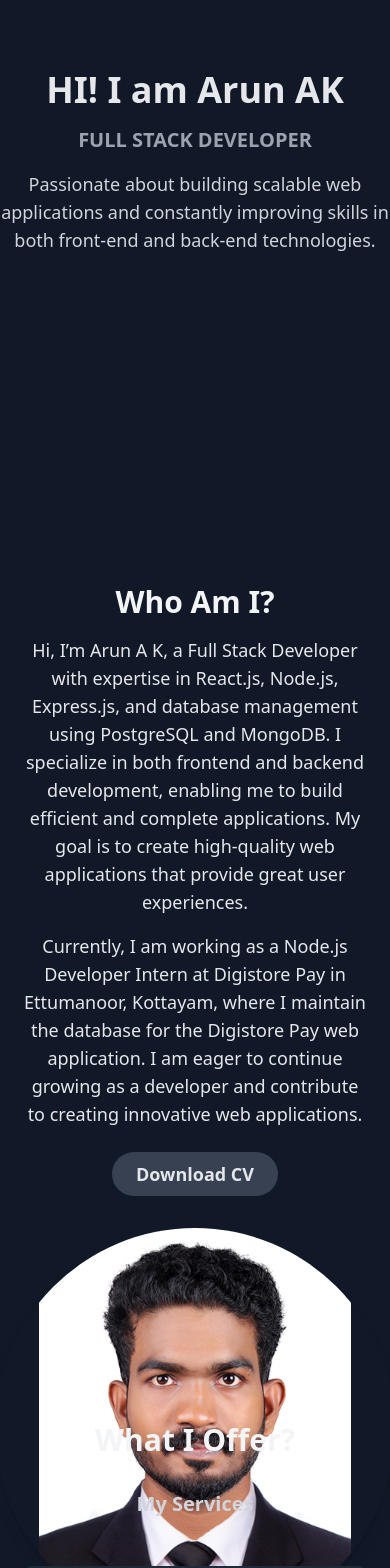
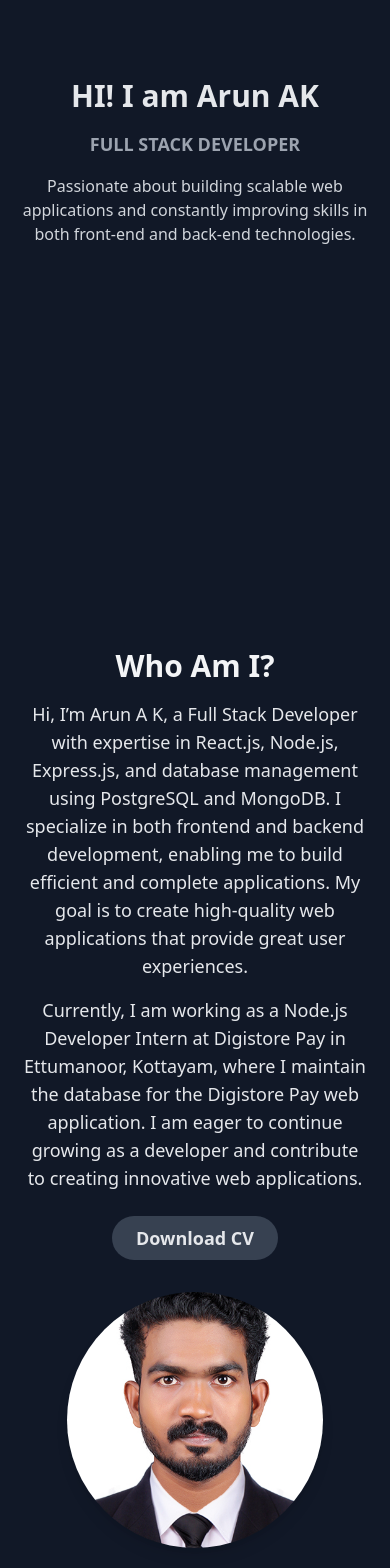
Before and after one commit to arun-ak-07/myPortfolio, a React (Create React App) app: page / in a window 390 px wide. Shown: the part 260-1828 px from the top of the page. Built offline with nearby package versions, Linux system fonts and the light colour scheme.

Commit message:
padding adjusted

```diff
--- a/src/components/About.jsx
+++ b/src/components/About.jsx
@@ -1,32 +1,40 @@
 import React from 'react';
-import arun from '../assets/arun.jpg'
+import arun from '../assets/arun.jpg';
 
 const About = () => {
     return (
-        <section id="about" className="w-full  h-screen bg-gray-900 text-gray-200 flex justify-center">
-            <div className="container mx-auto flex flex-col md:flex-row items-center space-y-8 md:space-y-0">
-                {/* Left Component: Description */}
-                <div className="md:w-1/2 text-center md:text-left px-6">
+        <section
+            id="about"
+            className="w-full h-auto md:h-screen bg-gray-900 text-gray-200 flex justify-center items-center py-16 md:py-0"
+        >
+            <div className="container mx-auto flex flex-col md:flex-row items-center space-y-8 md:space-y-0 px-6">
+                {/* Text Section */}
+                <div className="md:w-1/2 text-center md:text-left">
                     <h2 className="text-3xl font-extrabold text-gray-100 mb-4">Who Am I?</h2>
                     <p className="text-lg mb-4">
-                        Hi, I’m Arun A K, a Full Stack Developer with expertise in React.js, Node.js, Express.js, and database management using PostgreSQL and MongoDB. I specialize in both frontend and backend development, enabling me to build efficient and complete applications. My goal is to create high-quality web applications that provide great user experiences.
+                        Hi, I’m Arun A K, a Full Stack Developer with expertise in React.js, Node.js, Express.js, and
+                        database management using PostgreSQL and MongoDB. I specialize in both frontend and backend
+                        development, enabling me to build efficient and complete applications. My goal is to create
+                        high-quality web applications that provide great user experiences.
                     </p>
                     <p className="text-lg mb-6">
-                        Currently, I am working as a Node.js Developer Intern at Digistore Pay in Ettumanoor, Kottayam, where I maintain the database for the Digistore Pay web application. I am eager to continue growing as a developer and contribute to creating innovative web applications.
+                        Currently, I am working as a Node.js Developer Intern at Digistore Pay in Ettumanoor, Kottayam,
+                        where I maintain the database for the Digistore Pay web application. I am eager to continue
+                        growing as a developer and contribute to creating innovative web applications.
                     </p>
-                    <a href="Arun_New.pdf" download className="inline-block bg-gray-700 text-gray-200 py-2 px-6 rounded-full text-lg font-semibold hover:bg-gray-600 transition-colors">
+                    <a
+                        href="Arun_New.pdf"
+                        download
+                        className="inline-block bg-gray-700 text-gray-200 py-2 px-6 rounded-full text-lg font-semibold hover:bg-gray-600 transition-colors"
+                    >
                         Download CV
                     </a>
                 </div>
 
-                {/* Right Component: Photo */}
+                {/* Image Section */}
                 <div className="md:w-1/2 flex justify-center">
-                    <div className="w-[400px] h-[400px] rounded-full overflow-hidden shadow-lg">
-                        <img
-                            src={arun}
-                            alt="Arun A K"
-                            className="w-full h-full object-contain"
-                        />
+                    <div className="w-64 h-64 md:w-[400px] md:h-[400px] rounded-full overflow-hidden shadow-lg">
+                        <img src={arun} alt="Arun A K" className="w-full h-full object-cover" />
                     </div>
                 </div>
             </div>
--- a/src/components/Introduction.jsx
+++ b/src/components/Introduction.jsx
@@ -2,10 +2,17 @@ import React from 'react';
 
 const Introduction = () => {
     return (
-        <section id="home" className="h-screen flex flex-col items-center justify-center bg-gray-900 text-gray-200">
-            <h1 className="text-4xl md:text-5xl font-bold mb-4 text-center">HI! I am Arun AK</h1>
-            <h2 className="text-xl md:text-2xl font-semibold text-gray-400">FULL STACK DEVELOPER</h2>
-            <p className="mt-4 text-lg md:text-xl text-gray-300 text-center">
+        <section
+            id="home"
+            className="min-h-screen flex flex-col items-center justify-center bg-gray-900 text-gray-200 px-4 sm:px-8"
+        >
+            <h1 className="text-3xl sm:text-4xl md:text-5xl font-bold mb-4 text-center">
+                HI! I am Arun AK
+            </h1>
+            <h2 className="text-lg sm:text-xl md:text-2xl font-semibold text-gray-400">
+                FULL STACK DEVELOPER
+            </h2>
+            <p className="mt-4 text-base sm:text-lg md:text-xl text-gray-300 text-center">
                 Passionate about building scalable web applications and constantly improving skills in
                 both front-end and back-end technologies.
             </p>
--- a/src/components/Services.jsx
+++ b/src/components/Services.jsx
@@ -6,26 +6,31 @@ const Services = () => {
         {
             title: "Front-End Development",
             description: "Crafting responsive and visually appealing user interfaces that enhance user experience.",
-            icon: <FaCode size={40} className="text-indigo-400" />
+            icon: <FaCode size={40} className="text-indigo-400" />,
         },
         {
             title: "Back-End Development",
             description: "Building robust server-side applications to ensure seamless functionality.",
-            icon: <FaServer size={40} className="text-green-400" />
+            icon: <FaServer size={40} className="text-green-400" />,
         },
         {
             title: "Full Stack Development",
             description: "Integrating front-end and back-end technologies for complete solutions.",
-            icon: <FaLaptopCode size={40} className="text-yellow-400" />
-        }
+            icon: <FaLaptopCode size={40} className="text-yellow-400" />,
+        },
     ];
 
     return (
-        <section id="services" className="w-full py-16 h-screen bg-gray-900 text-gray-200 flex justify-center items-center">
+        <section
+            id="services"
+            className="w-full py-16 bg-gray-900 text-gray-200 flex justify-center items-center"
+        >
             <div className="container mx-auto px-6">
-                <h2 className="text-3xl font-extrabold text-center text-gray-100 mb-8">What I Offer?</h2>
-                <h3 className="text-xl font-bold text-center text-gray-300 mb-12">My Services</h3>
-                <div className="grid grid-cols-1 md:grid-cols-2 lg:grid-cols-3 gap-8">
+                <div className="text-center mb-12">
+                    <h2 className="text-3xl font-extrabold text-gray-100 mb-4">What I Offer?</h2>
+                    <h3 className="text-xl font-bold text-gray-300">My Services</h3>
+                </div>
+                <div className="grid grid-cols-1 sm:grid-cols-2 lg:grid-cols-3 gap-8">
                     {services.map((service, index) => (
                         <div
                             key={index}
--- a/src/components/Skills.jsx
+++ b/src/components/Skills.jsx
@@ -10,9 +10,9 @@ import {
   FaPython,
   FaNodeJs,
 } from "react-icons/fa";
-import { TbCircleLetterC, TbBrandCpp } from "react-icons/tb";
+import { TbBrandCpp } from "react-icons/tb";
 import { DiJavascript1, DiPostgresql } from "react-icons/di";
-import { SiMongodb, SiLeetcode, SiExpress, SiSequelize, SiRedux } from "react-icons/si";
+import { SiMongodb, SiExpress, SiSequelize, SiRedux } from "react-icons/si";
 import { RiTailwindCssFill } from "react-icons/ri";
 
 const Skills = () => {
```
Also changed, not shown: src/components/Navbar.jsx (+2 -5 lines).
